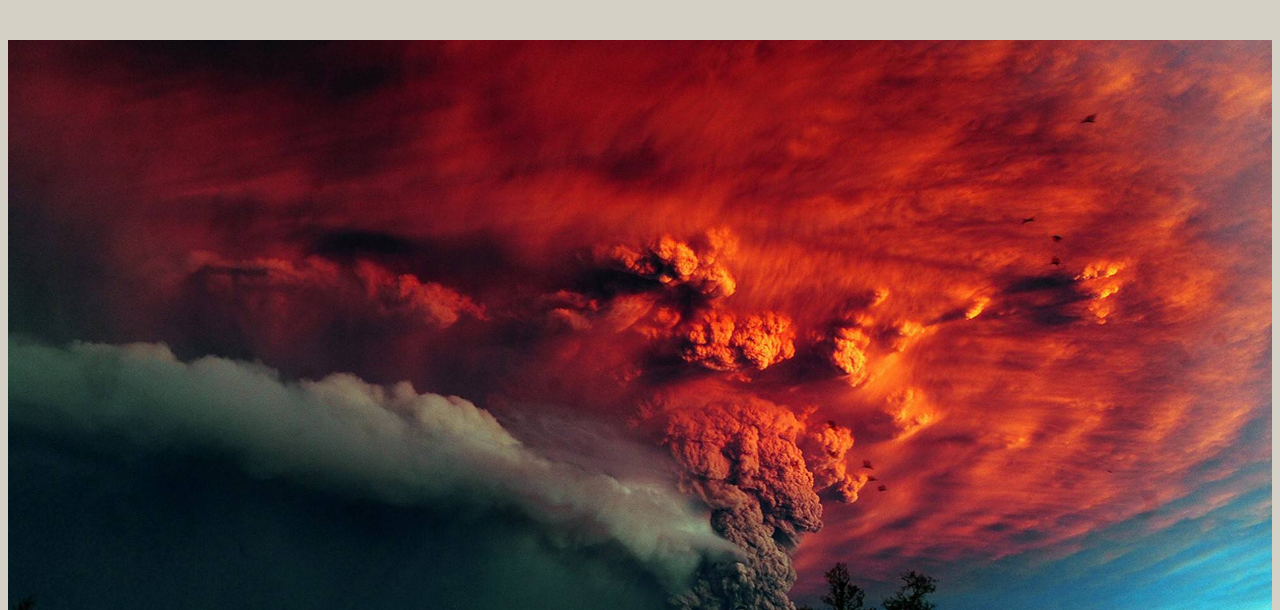
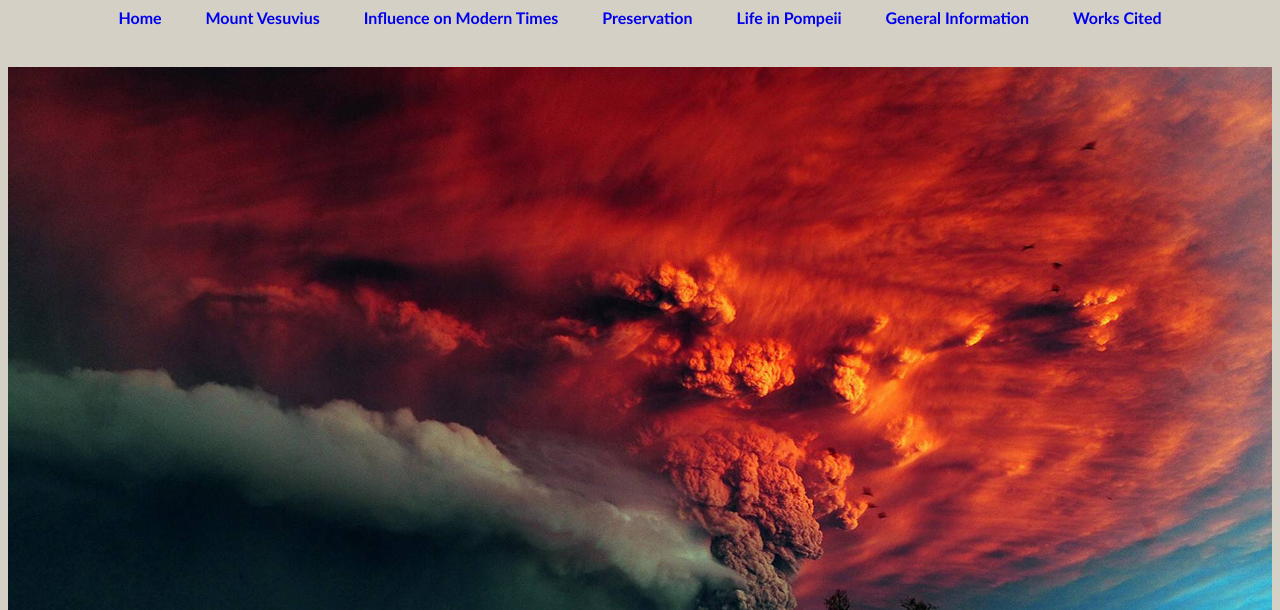
Before and after one commit to mjgrady22/mjgrady22.github.io, a plain HTML site: page Mount Vesuvius.html in a window 1280 px wide. Shown: the top 610 px of the page. Drawn offline with Linux system fonts and the light colour scheme.

Commit message:
Update Mount Vesuvius.html

```diff
--- a/Mount Vesuvius.html
+++ b/Mount Vesuvius.html
@@ -3,13 +3,21 @@
 <link href="style.css" type="text/css" rel="stylesheet">
 <div class="navigation">
   <h4>
-
+  <nav>
+    <a href = "index.html">Home</a>
+    <a href = "Mount Vesuvius.html">Mount Vesuvius</a>
+    <a href = "Influence on Modern Times.html">Influence on Modern Times</a>
+    <a href = "Preservation.html">Preservation</a>
+    <a href = "Life in Pompeii.html">Life in Pompeii</a>
+    <a href = "General Information.html">General Information</a>
+    <a href = "Works Cited.html">Works Cited</a>
+  </nav>
   </h4>
 </div>
 
 <div class="header">
   <img src="Mount Vesuvius Main.jpg" width=100%>
-  <h1> Mount Vesuvius </h1>
+  <h1 style="position: absolute; top: 505px;"> Mount Vesuvius </h1>
 </div>
 
 <hr>
```
